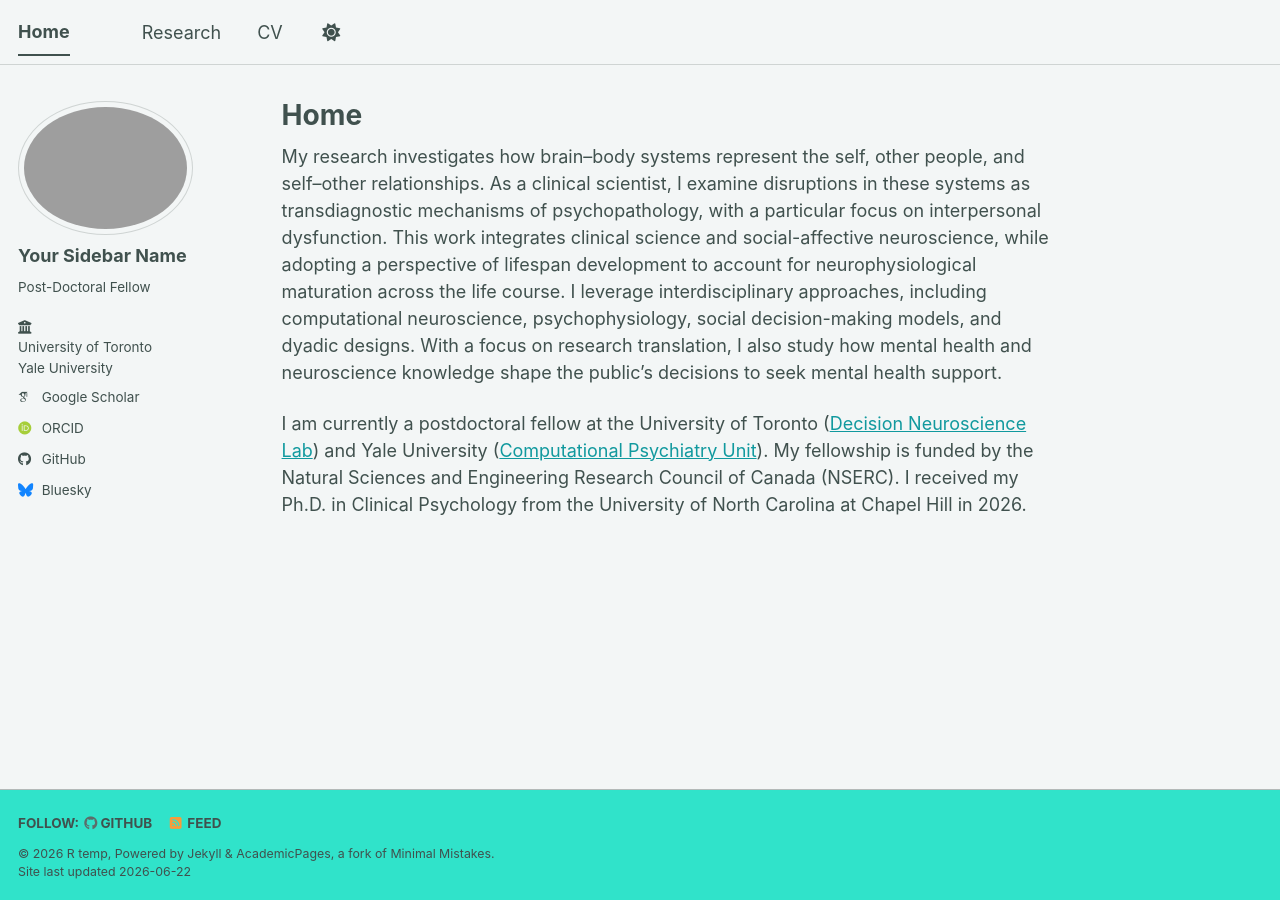
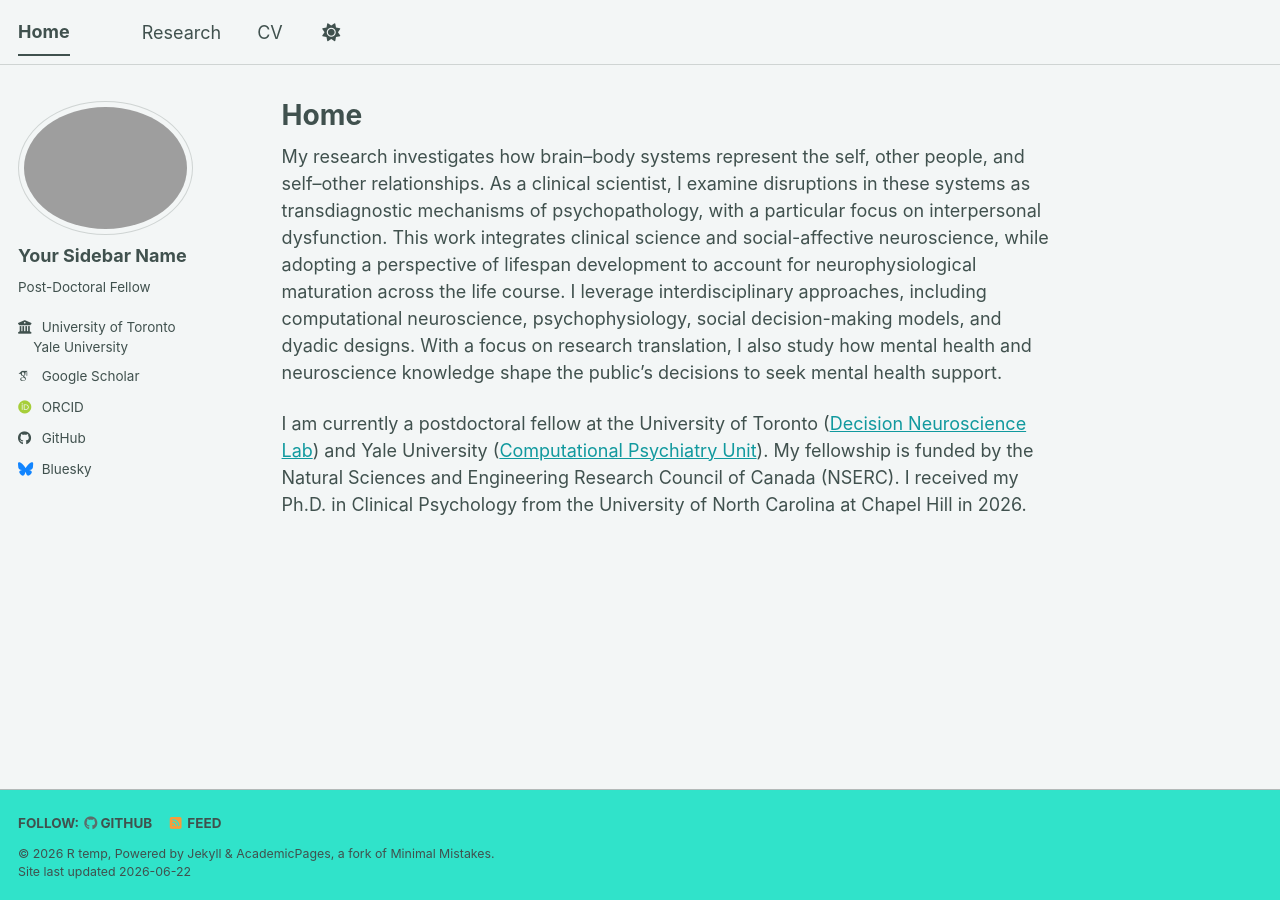
Before and after one commit to ruofanma/ruofanma.github.io, a Jekyll site: the page built from _pages/about.md, in a window 1280 px wide. Built offline with Jekyll 4.4.1, drawn with Linux system fonts in a browser that asks for light colours; some web fonts are replaced; a script bundle is joined from its source files by our own code; library files that are not in the unit come from our copies.

```diff
--- a/_config.yml
+++ b/_config.yml
@@ -28,7 +28,7 @@ author:
   pronouns         : # example: "she/her"
   bio              : "Post-Doctoral Fellow"
   location         : # "Earth"
-  employer         : "<div>University of Toronto</div><div>Yale University</div>"
+  employer         : "University of Toronto<br>&nbsp;&nbsp;&nbsp;&nbsp;Yale University"
   # employer         : "University of Toronto<br>Yale University"
   uri              : # URL
   email            : # "maruofanX [at] adY.uncZ.edu (delete X, Y, and Z)"
```
